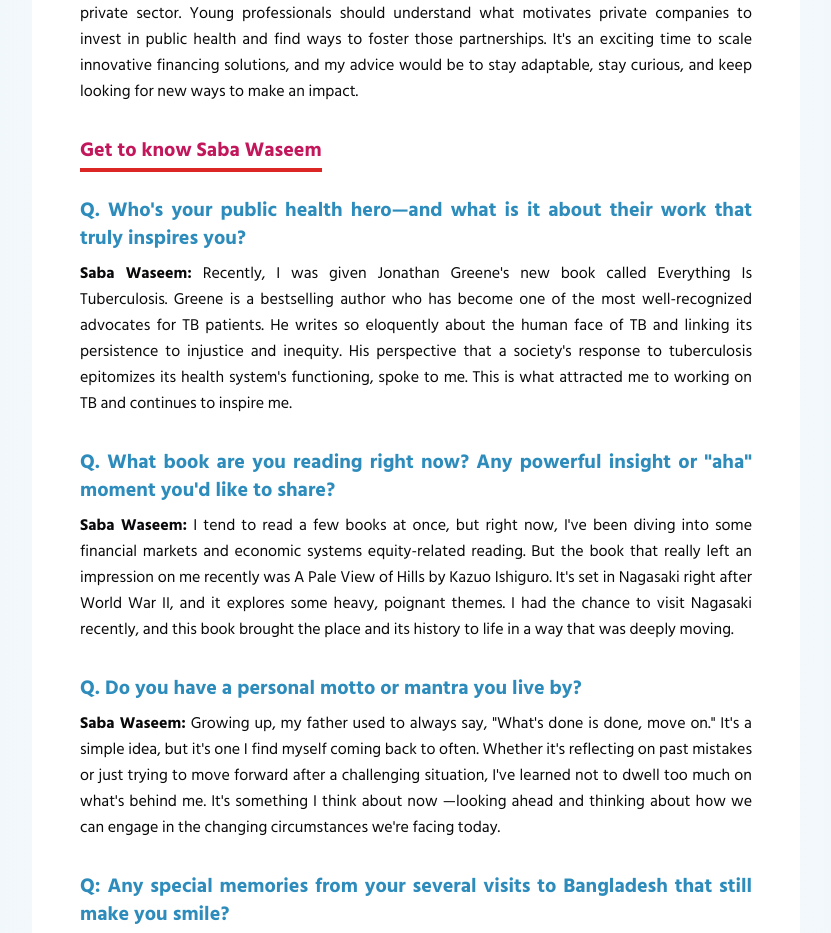
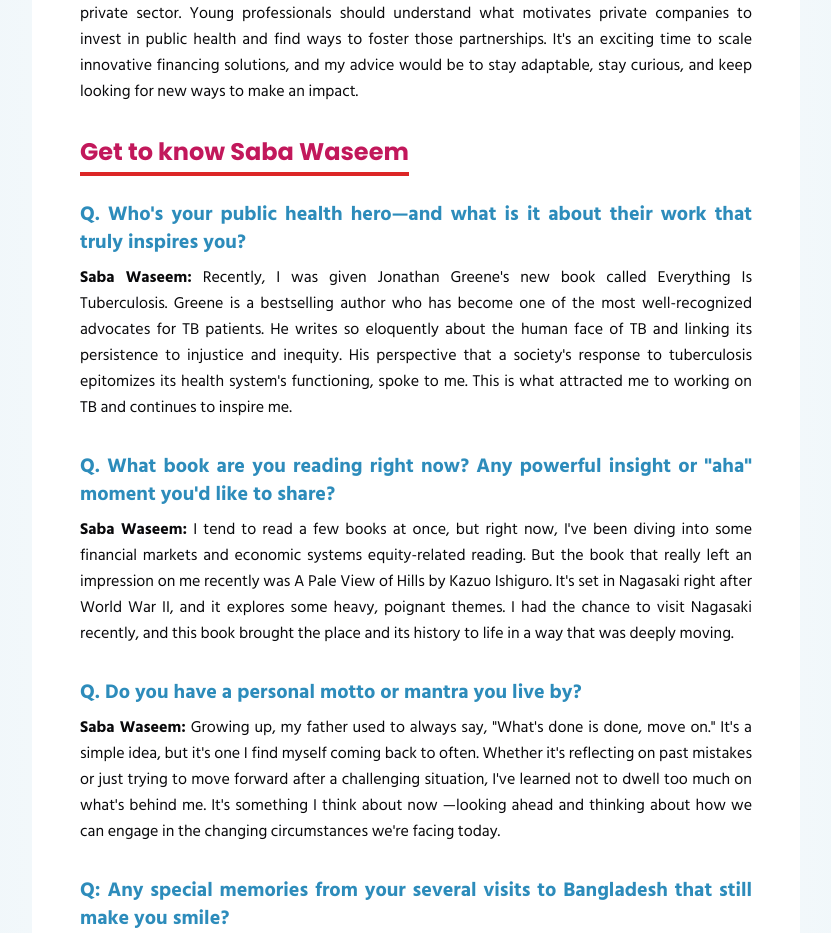
Before and after one commit to Muhammad-AIUB/HSM, a Next.js app: page /interview/global-health-financing-expert in a window 1280 px wide. Shown: the part 2640-3573 px from the top of the page, without its empty margins (224-1055 px from the left). Built offline with nearby package versions, Linux system fonts and the light colour scheme.

Commit message:
font change

```diff
--- a/app/interview/global-health-financing-expert/page.tsx
+++ b/app/interview/global-health-financing-expert/page.tsx
@@ -113,9 +113,9 @@
             <span className="font-bold">Saba Waseem:</span> It's an exciting—and challenging—time to be entering the field of global health financing. While it might seem like opportunities are limited, I think it's actually a great time to think outside the box. Sustainable financing has always been a burning issue for us health financing folks, but it was often sidelined by the wider global health community because it didn't feel urgent. Now, with the dire financing landscape, early career health finance experts will find that their expertise is much needed. They can look forward to shaping the health financing landscape over the next twenty years. One obvious area is to build expertise in working with the private sector. Young professionals should understand what motivates private companies to invest in public health and find ways to foster those partnerships. It's an exciting time to scale innovative financing solutions, and my advice would be to stay adaptable, stay curious, and keep looking for new ways to make an impact.
           </p>
         </div>
-        <h3 className="text-xl font-bold text-[#C2185B] mb-6">
+        <h2 className="text-2xl font-bold text-[#C2185B] mb-6">
           <span className="border-b-4 border-red-600 pb-1 inline-block w-fit">Get to know Saba Waseem</span>
-        </h3>
+        </h2>
         {/* Q5 */}
         <div className="mb-8">
           <h3 className="text-xl font-bold text-[#2D8CBB] text-justify">
```
